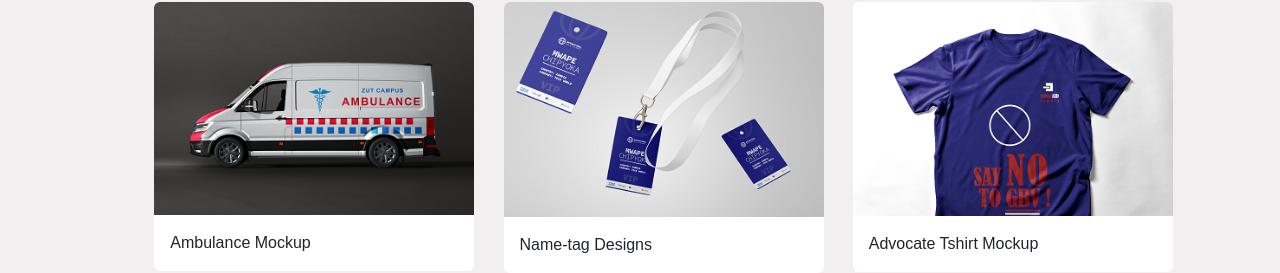
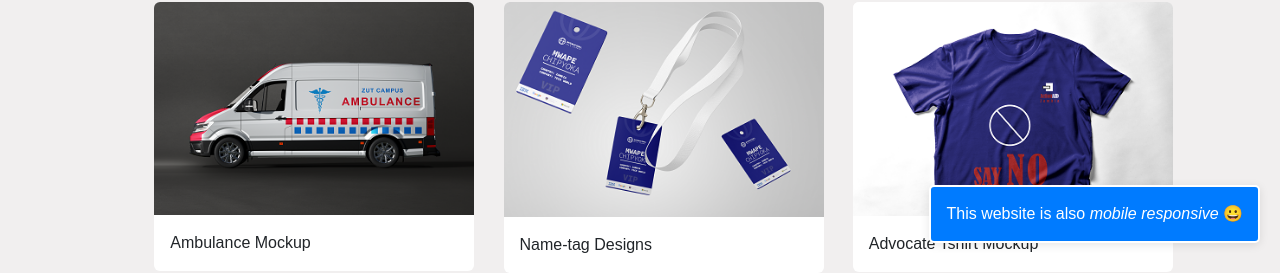
Before and after one commit to Chipyoka/MC_portfolio, a website built with Parcel: page src/index.html in a window 1280 px wide. Shown: the part 537-810 px from the top of the page. Built offline with nearby package versions, Linux system fonts and the light colour scheme.

Commit message:
Added slide in notification

```diff
--- a/src/css/style.scss
+++ b/src/css/style.scss
@@ -229,6 +229,27 @@ header{
 
 }
 
+
+.notification {
+    position: fixed;
+    bottom: -100px;
+    right: 20px;
+    background-color: #007bff;
+    color: #fff;
+    padding: 15px;
+    border-radius: 5px;
+    border: 2px solid #fff;
+    box-shadow: 0 2px 10px rgba(0, 0, 0, 0.1);
+    opacity: 0;
+    transition: bottom 0.5s ease, opacity 0.5s ease;
+}
+
+.notification.show {
+    bottom: 20px;
+    opacity: 1;
+}
+
+
 //media queries
 @media screen and (max-width: 767px){
 //    body{
--- a/src/index.html
+++ b/src/index.html
@@ -176,6 +176,10 @@
 				</div>
 			</div>
 		</section>
+		<!-- Adding a notification saying this site is responsive -->
+		<div id="notification" class="notification">
+			This website is also <i>mobile responsive</i> &#128512;
+		</div>
 		<footer class="container-fluid">
 			<br />
 			<div class="custom-container">
@@ -185,7 +189,8 @@
 				</p>
 			</div>
 			<div class="container-custom">
-				<a class="git" target="_blank" href="https://github.com/Chipyoka">GitHub</a>|<a
+				<a class="git" target="_blank" href="https://github.com/Chipyoka/MC_portfolio">GitHub</a
+				>|<a
 					class="linked"
 					target="_blank"
 					href="https://www.linkedin.com/in/chipyoka-mwape-8b897623b"
--- a/src/js/main.js
+++ b/src/js/main.js
@@ -1,2 +1,12 @@
 // Import all of Bootstrap's JS
-import * as bootstrap from 'bootstrap'
+import * as bootstrap from "bootstrap";
+
+window.onload = function () {
+	const notification = document.getElementById("notification");
+	notification.classList.add("show");
+
+	// code for hiding the notification after 5 seconds
+	setTimeout(() => {
+		notification.classList.remove("show");
+	}, 8000);
+};
```
Also changed, not shown: src/class_work.html (+4 -1 lines).
